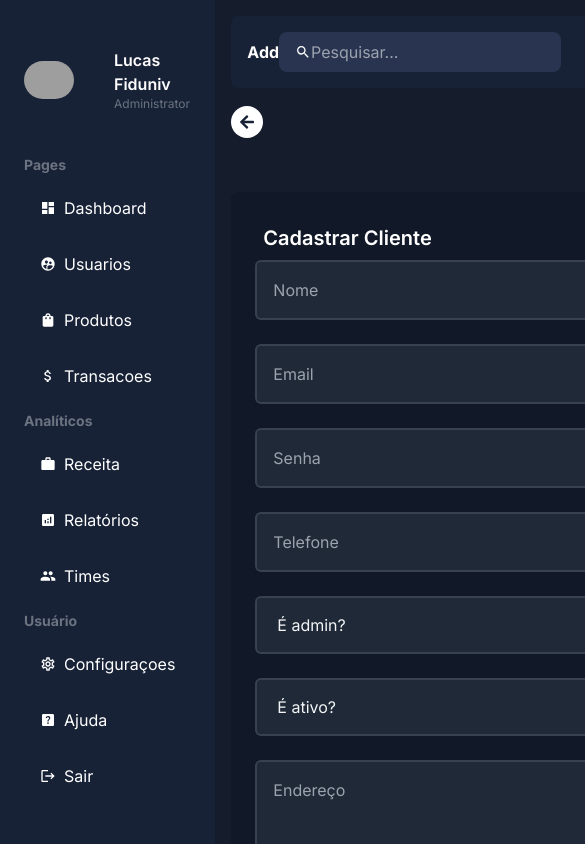
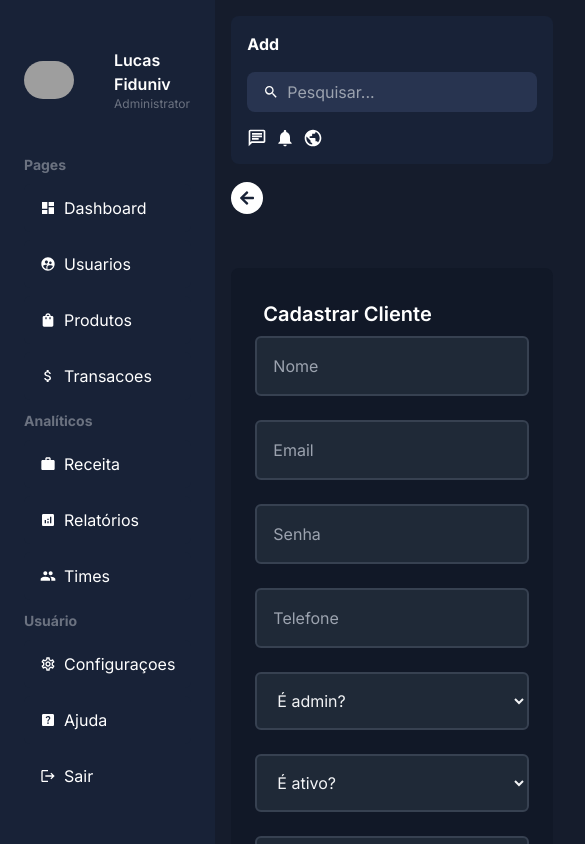
Before and after one commit to lucasfiduniv/Dashboard-nextjs, a Next.js app: page /dashboard/users/add in a window 390 px wide. Shown: the top 844 px of the page, 585 px wide, since content can reach past the window. Built offline with nearby package versions, Linux system fonts and the light colour scheme; grey boxes are pictures that could not be loaded.

Commit message:
fix: deixando a navbar mais responsiva

```diff
--- a/app/ui/dashboard/navbar/navbar.tsx
+++ b/app/ui/dashboard/navbar/navbar.tsx
@@ -11,24 +11,25 @@ const Navbar = () => {
   const pathname = usePathname();
 
   return (
-    <div className="p-4 rounded-lg bg-[#182237] flex items-center justify-between">
-      <div className="font-bold text-white capitalize">
-        {pathname.split("/").pop()}
-      </div>
-      <div className="flex items-center gap-20">
-        <div className="flex items-center bg-[#283450] rounded-lg px-4 py-2">
-          <MdSearch className="text-white" />
+    <div className="p-4 rounded-lg bg-[#182237] flex flex-col md:flex-row items-start justify-between">
+      <div className="flex flex-col md:flex-row items-start md:items-center justify-start md:justify-between w-full md:w-auto">
+        <div className="font-bold text-white capitalize mb-4 md:mb-0 md:mr-4">
+          {pathname.split("/").pop()}
+        </div>
+
+        <div className="flex items-center bg-[#283450] rounded-lg px-4 py-2 mb-4 md:mb-0 md:mr-20">
+          <MdSearch className="text-white mr-2 md:mr-4" />
           <input
             type="text"
             placeholder="Pesquisar..."
             className="bg-transparent border-none focus:outline-none text-gray-200"
           />
         </div>
-        <div className="flex gap-10 mr-10">
-          <MdOutlineChat size={20} className="text-white" />
-          <MdNotifications size={20} className="text-white" />
-          <MdPublic size={20} className="text-white" />
-        </div>
+      </div>
+      <div className="flex md:gap-10">
+        <MdOutlineChat size={20} className="text-white mr-2" />
+        <MdNotifications size={20} className="text-white mr-2" />
+        <MdPublic size={20} className="text-white" />
       </div>
     </div>
   );
```
